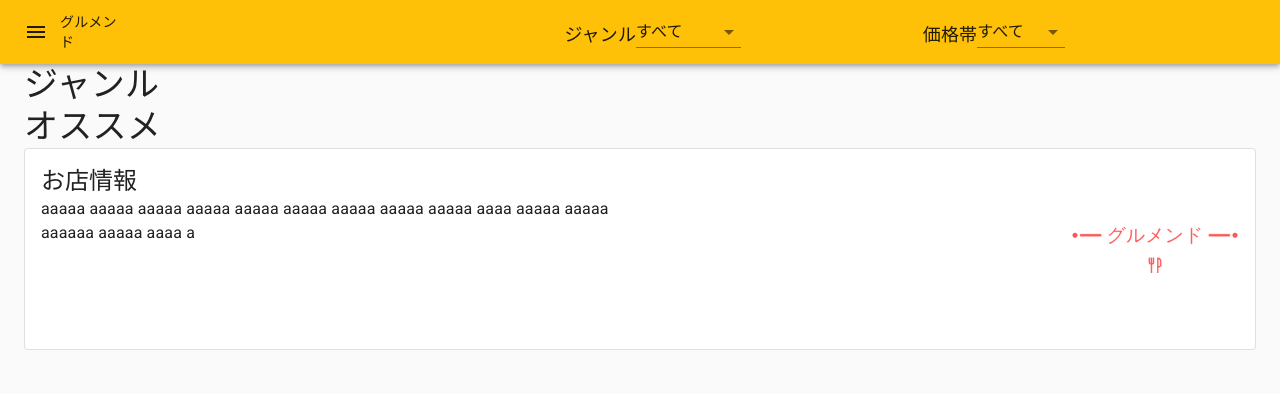
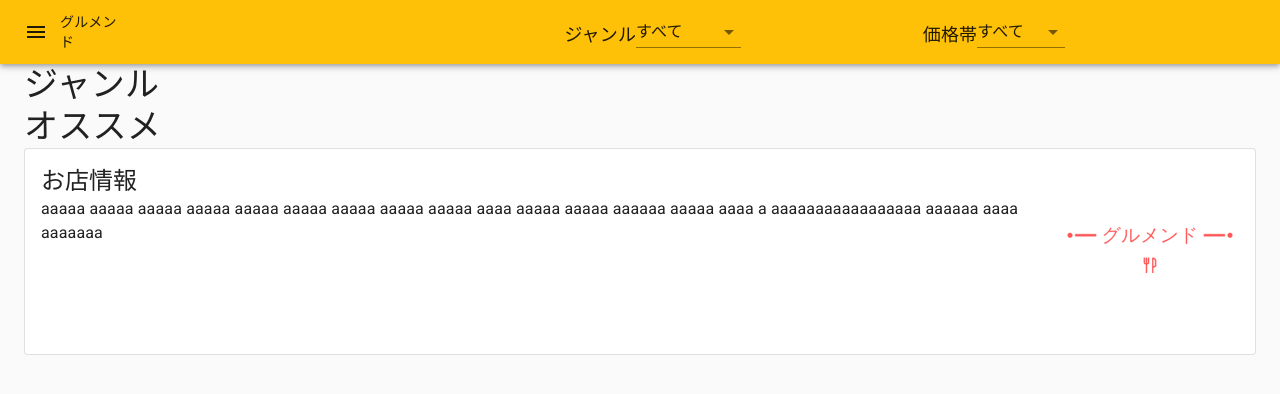
Before and after one commit to jey3dayo/nextjs-hands-on-2021, a Next.js app: page / in a window 1280 px wide. Shown: the top 394 px of the page. Built offline with nearby package versions, Linux system fonts and the light colour scheme.

Commit message:
リストのデザイン修正

```diff
--- a/pages/index.js
+++ b/pages/index.js
@@ -2,7 +2,6 @@ import Box from '@material-ui/core/Box';
 import Typography from '@material-ui/core/Typography';
 import Container from '@material-ui/core/Container';
 import CustomAppBar from '/components/uiParts/CustomAppBar';
-// import ExampleLinks from '/components/uiParts/ExampleLinks';
 import Grid from '@material-ui/core/Grid';
 import Paper from '@material-ui/core/Paper';
 import Card from '@material-ui/core/Card';
@@ -21,25 +20,21 @@ const Index = () => {
         <Typography variant="h4">ジャンル</Typography>
 
         <Typography variant="h4">オススメ</Typography>
-        <Card variant="outlined" className={classes.root}>
-          <Grid container>
+        <Card variant="outlined" className={classes.root} borderRadius="borderRadius">
+          <Grid container >
+            <Grid item xs={10}>
             <CardContent className={classes.details}>
               <Typography variant="h5">お店情報</Typography>
               <Typography variant="body1">
-                aaaaa aaaaa aaaaa aaaaa aaaaa aaaaa aaaaa aaaaa aaaaa aaaa aaaaa aaaaa aaaaaa aaaaa aaaa a
+                aaaaa aaaaa aaaaa aaaaa aaaaa aaaaa aaaaa aaaaa aaaaa aaaa aaaaa aaaaa aaaaaa aaaaa aaaa a aaaaaaaaaaaaaaaaa aaaaaa aaaa aaaaaaa
               </Typography>
             </CardContent>
+            </Grid>
+            <Grid item xs={2}>
+            <Image alt="店画像" src="/logo3.png" width={200} height={200} />
+            </Grid>
           </Grid>
-          <Grid container justifyContent="flex-end">
-            <Image alt="店画像" src="/logo3.png" width={200} height={200} />
-          </Grid>
-          {/*<CardMedia
-            className={classes.cover}
-            image="/Logo/logo_transparent.png"
-            title="Live from space album cover"
-          />*/}
         </Card>
-        {/* <ExampleLinks /> */}
       </Container>
     </div>
   );
```
